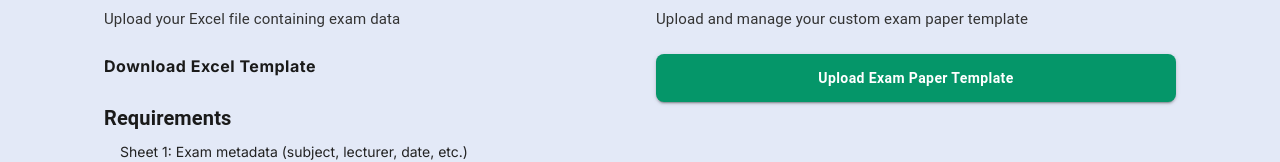
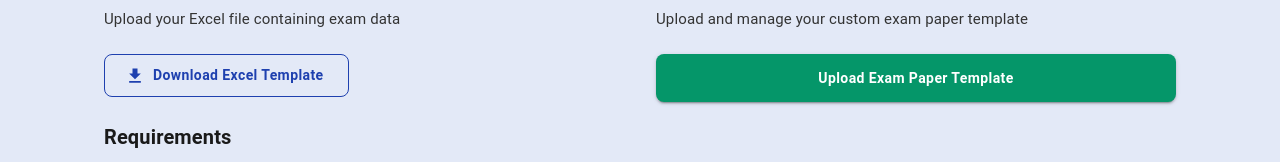
Before and after one commit to juliaizbroke/SeniorProject1, a Next.js app in the folder frontend/: page /home in a window 1280 px wide. Shown: the part 153-315 px from the top of the page. Built offline with nearby package versions, Linux system fonts and the light colour scheme; no server answers.

Commit message:
added excel template download feature

```diff
--- a/frontend/src/app/home/page.tsx
+++ b/frontend/src/app/home/page.tsx
@@ -16,6 +16,7 @@ import {
   FormControlLabel,
   Radio,
 } from "@mui/material";
+import DownloadIcon from '@mui/icons-material/Download';
 import FileUpload from "../../components/FileUpload";
 import Navbar from "../../components/Navbar";
 import { uploadExcel } from "../../utils/api";
@@ -104,6 +105,28 @@ export default function HomePage() {
     }
   };
 
+  const downloadTemplate = async () => {
+    try {
+      const response = await fetch('http://localhost:5000/download-template');
+      if (response.ok) {
+        const blob = await response.blob();
+        const url = window.URL.createObjectURL(blob);
+        const a = document.createElement('a');
+        a.href = url;
+        a.download = 'question-bank-template.xlsx';
+        document.body.appendChild(a);
+        a.click();
+        window.URL.revokeObjectURL(url);
+        document.body.removeChild(a);
+      } else {
+        alert('Failed to download template');
+      }
+    } catch (error) {
+      console.error('Error downloading template:', error);
+      alert('Failed to download template');
+    }
+  };
+
   return (
     <Box minHeight="100vh" sx={{ bgcolor: "#e3e9f7", color: "#222", position: "relative", overflow: "hidden" }}>
       <Navbar />
@@ -124,9 +147,29 @@ export default function HomePage() {
                 Upload your Excel file containing exam data
               </Typography>
 
-              <Link href="/template.xlsx" underline="hover" fontWeight="bold" sx={{ color: "#1a1a1a", fontWeight: 700, lineHeight: 1.5, letterSpacing: 0.5, mb: 3, display: 'block' }}>
+              <Button
+                variant="outlined"
+                startIcon={<DownloadIcon />}
+                onClick={downloadTemplate}
+                sx={{
+                  color: "#1e40af",
+                  borderColor: "#1e40af",
+                  fontWeight: 600,
+                  fontSize: "14px",
+                  textTransform: 'none',
+                  mb: 3,
+                  px: 3,
+                  py: 1,
+                  borderRadius: 2,
+                  '&:hover': {
+                    backgroundColor: "#1e40af",
+                    color: "white",
+                    borderColor: "#1e40af",
+                  }
+                }}
+              >
                 Download Excel Template
-              </Link>
+              </Button>
 
               {/* Requirements Section */}
               <Box mb={3}>
```
Also changed, not shown: 2 other files (tests, documents, lock files or other folders).
